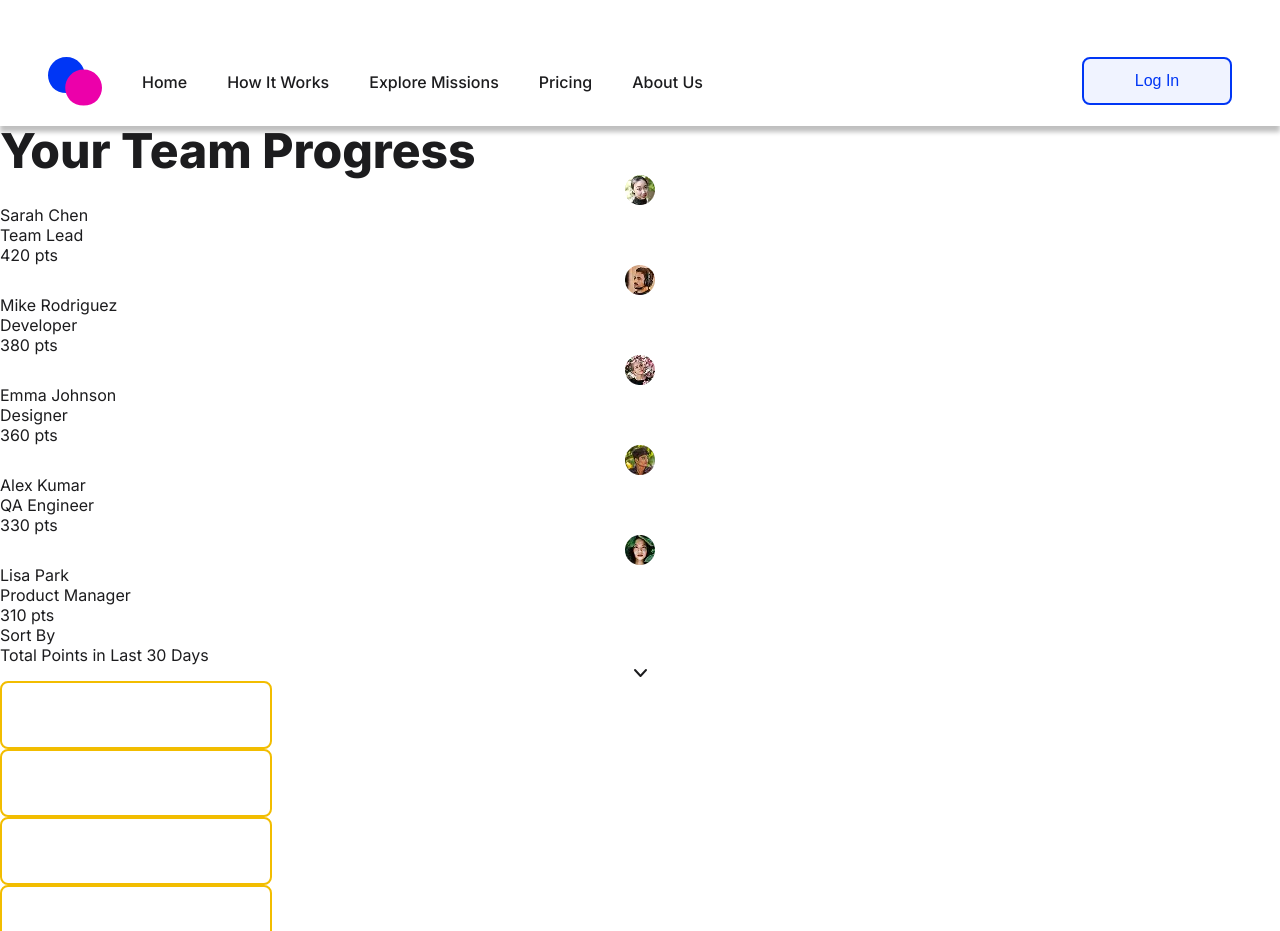
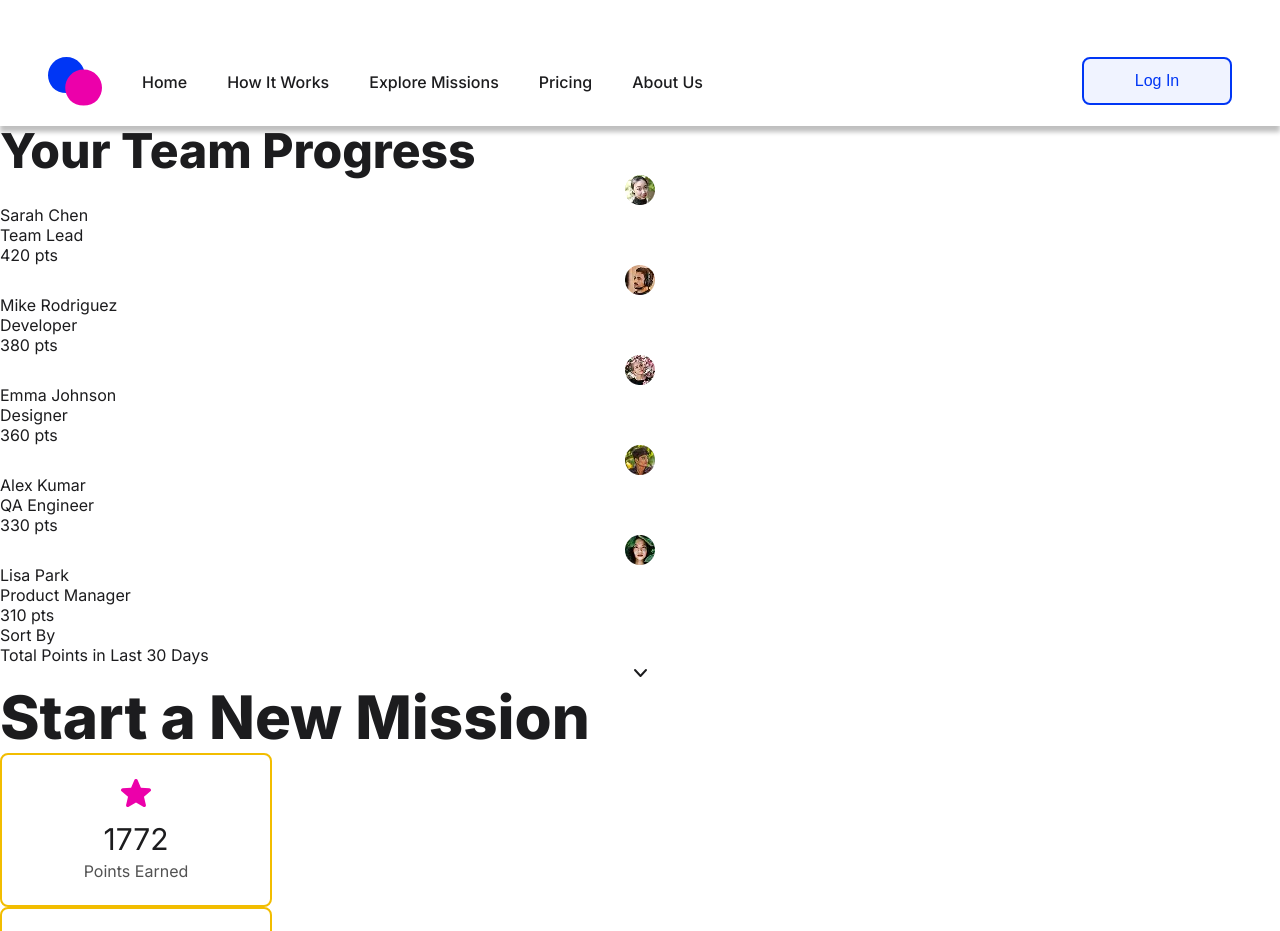
Before and after one commit to cherryontech/MissionCollective, a React (Vite) app: page /dashboard in a window 1280 px wide. Shown: the top 931 px of the page. Built offline with nearby package versions, Linux system fonts and the light colour scheme.

Commit message:
remove unneeded codes

```diff
--- a/src/Components/Dashboard/Dashboard.jsx
+++ b/src/Components/Dashboard/Dashboard.jsx
@@ -3,22 +3,11 @@
 import StatCard from "./StatCard";
 import Leaderboard from "./Leaderboard";
 import { statCardContent } from "../../data/statCards";
-import { teamProgressContent } from "../../data/teamProgress";
 
 export default function Dashboard() {
   return (
     <>
       <TeamProgress />
-      <div>
-        {teamProgressContent.map(({ name, role, points, img}) => (
-          <StatCard
-            name={name}
-            role={role}
-            points={points}
-            img={img}
-          />
-        ))}
-      </div>
       <MissionStatus />
       <div>
         {statCardContent.map(({ id, icon, alt, number, stat }) => (
```
